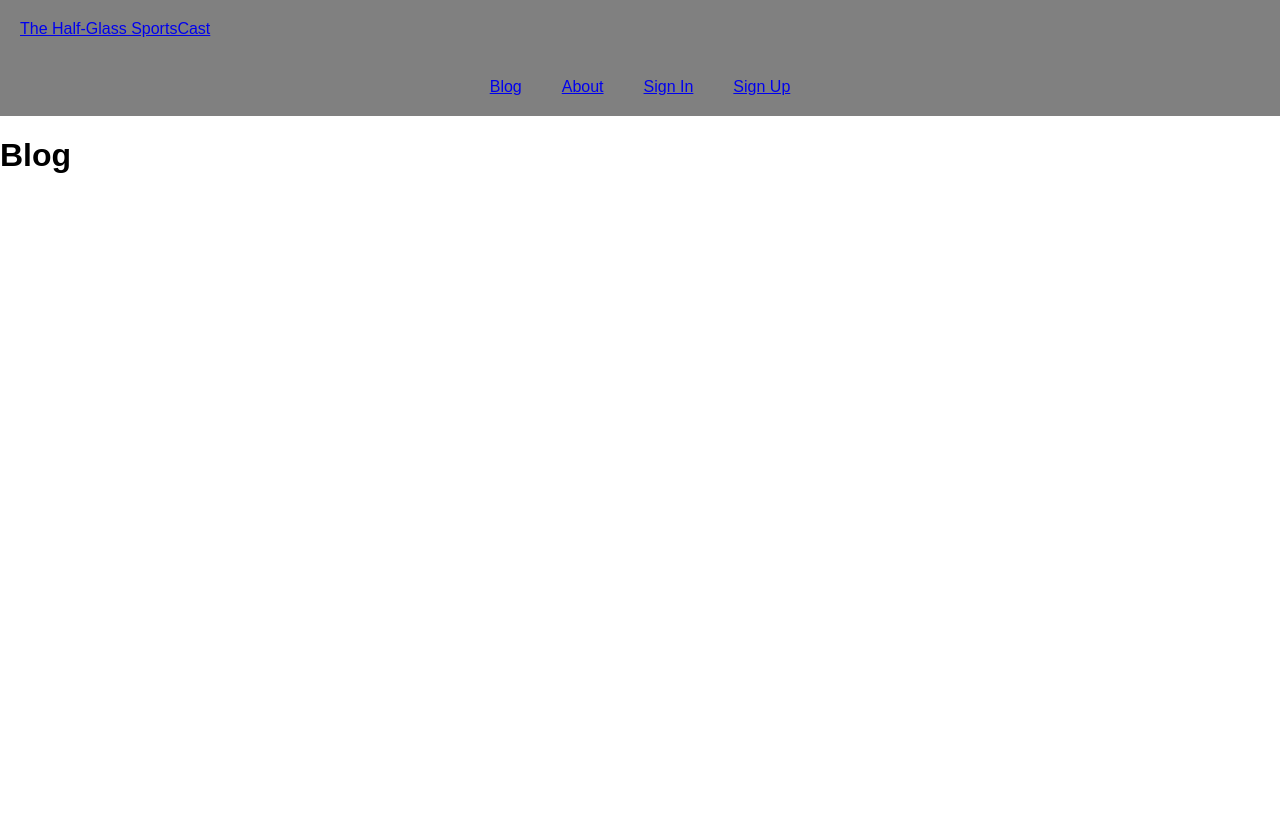
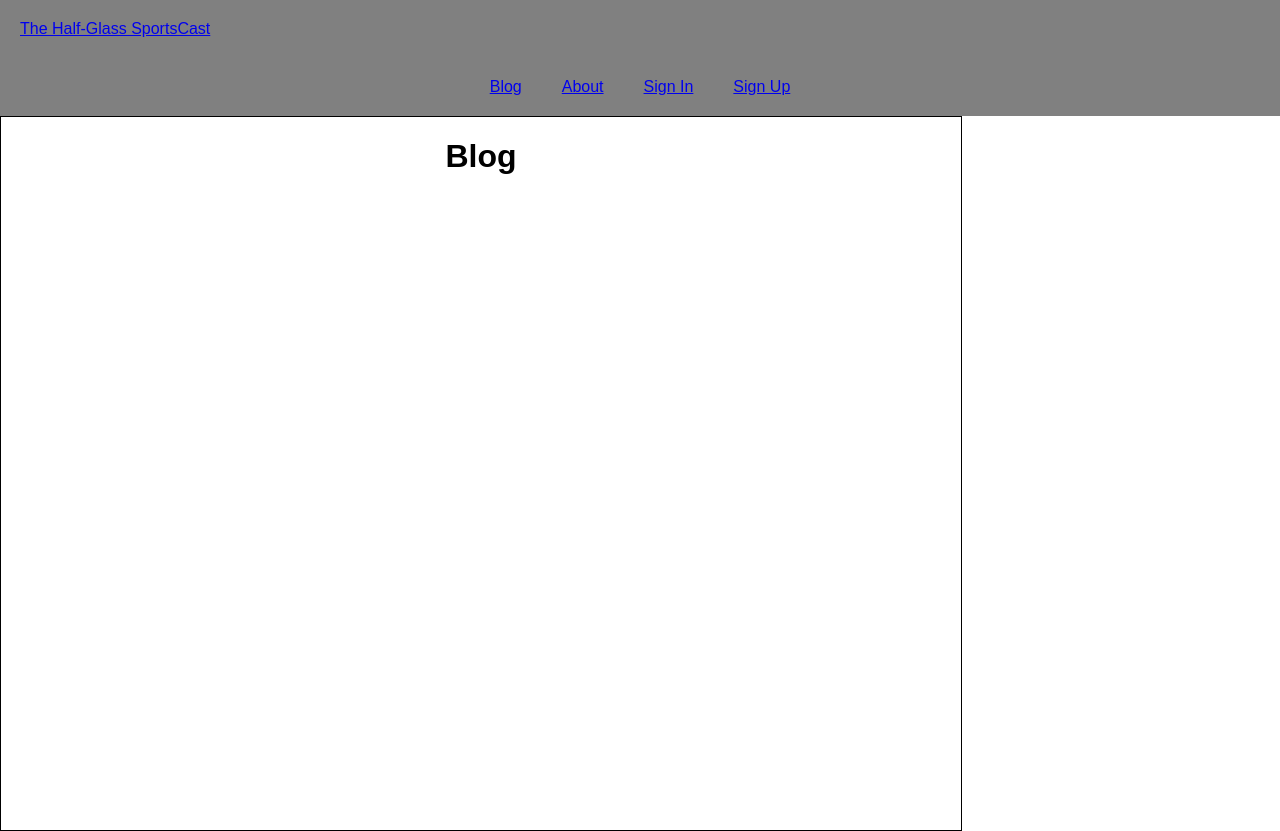
Before and after one commit to Tyler-Gosselin/Capstone-Front-End, a React (Create React App) app: page /blog in a window 1280 px wide. Before the commit the page ends 800 px from the top, so only its background shows below. Built offline with nearby package versions, Linux system fonts and the light colour scheme.

Commit message:
Add basic blog styles

```diff
--- a/src/Components/Pages/Blogs.js
+++ b/src/Components/Pages/Blogs.js
@@ -1,11 +1,13 @@
-import React from 'react'
+import React from "react";
 
 function Blog() {
   return (
     <div className="blog-content-wrapper">
-      <h1> Blog </h1>
+      <div className="blogs-wrapper">
+        <h1> Blog </h1>
+      </div>
     </div>
-  )
+  );
 }
 
-export default Blog
+export default Blog;
--- /dev/null
+++ b/src/style/Blogs.scss
@@ -0,0 +1,7 @@
+.blog-content-wrapper {
+  display: flex;
+  justify-content: center;
+  border: 1px solid black;
+  width: 75vw;
+  height:calc(100vh - 87px);
+}
--- a/src/style/Main.scss
+++ b/src/style/Main.scss
@@ -2,3 +2,4 @@
 @import "./Base.scss";
 @import "./Home.scss";
 @import "./About.scss";
+@import "./Blogs.scss"
```
